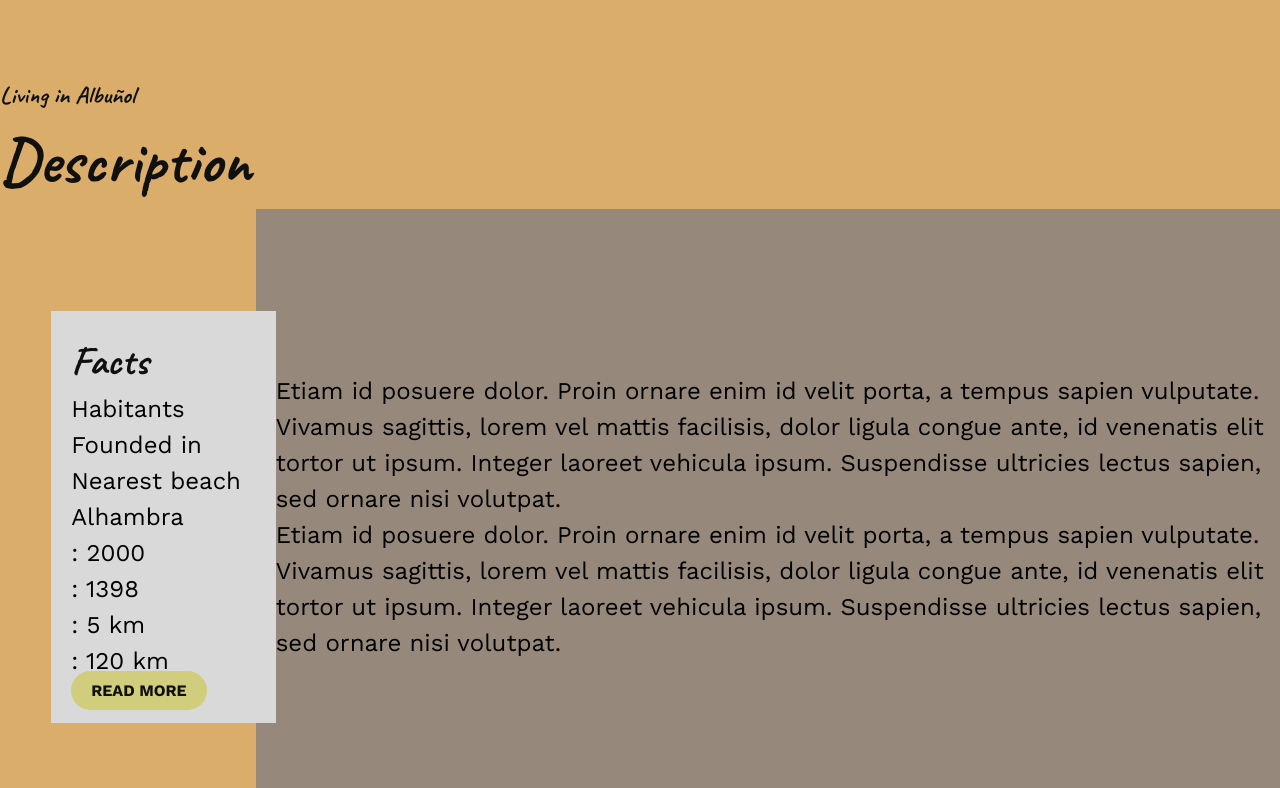
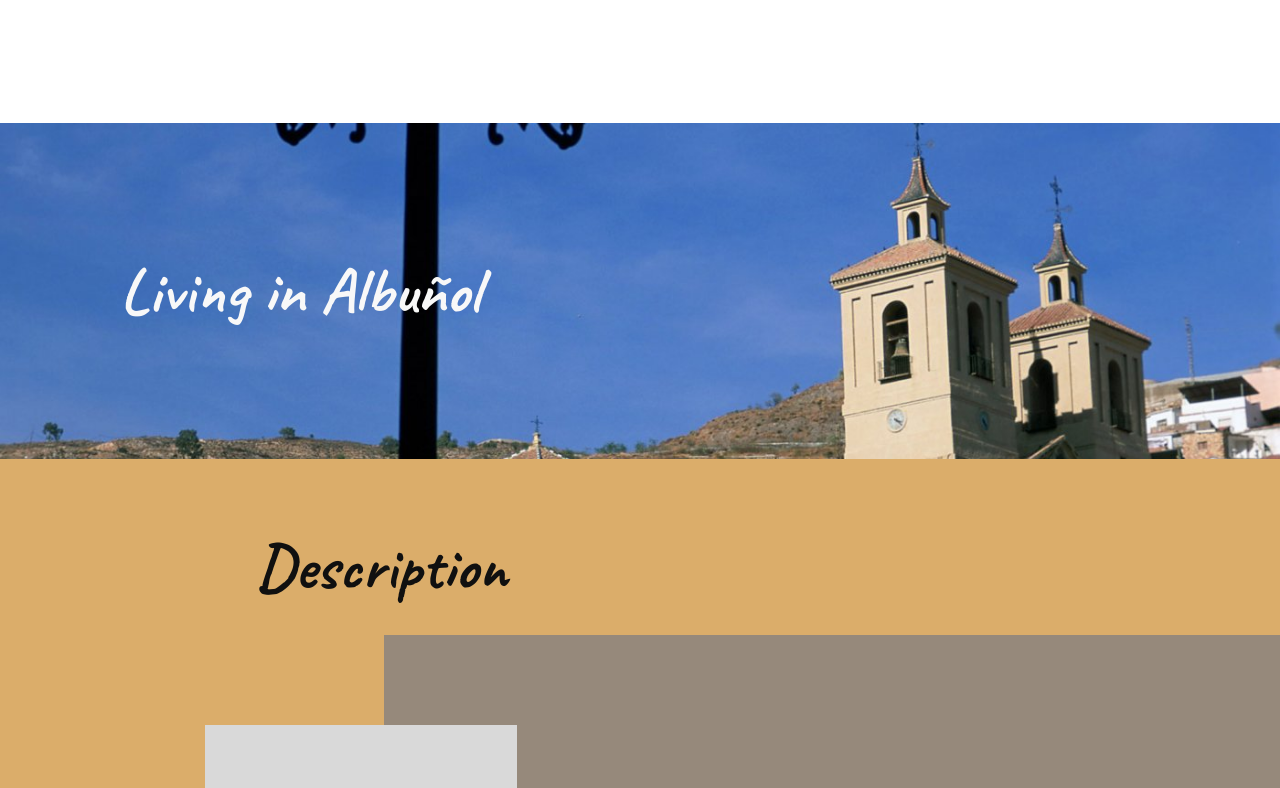
Before and after one commit to Jens180980/Albunol-html, a plain HTML site: page index.html in a window 1280 px wide. Shown: the part 2012-2800 px from the top of the page. Drawn offline with nearby package versions, Linux system fonts and the light colour scheme.

Commit message:
info sections done

```diff
--- a/index.html
+++ b/index.html
@@ -18,7 +18,7 @@
 
     <main>
       <section class="info-outer">
-        <h3 id="re__header-left">Real Estate Information</h3>
+        <h3 class="header-left">Real Estate Information</h3>
         <div class="info-inner">
           <div class="info__facts-outer">
             <h4>Facts</h4>
@@ -71,11 +71,11 @@
         </div>
       </section>
 
-      <section class="info-outer">
+      <section class="living-outer">
         <div class="banner">
           <h2>Living in Albuñol</h2>
         </div>
-        <h3>Description</h3>
+        <h3 class="header-left">Description</h3>
         <div class="info-inner">
           <div class="info__facts-outer">
             <h4>Facts</h4>
@@ -129,10 +129,10 @@
       </section>
 
       <section class="info-outer">
-        <h3>Links of interest</h3>
+        <h3 class="header-left">Links of interest</h3>
         <div class="info-inner">
           <img src="" alt="" class="www" />
-          <div class="info__facts-outer">
+          <div class="info__facts-outer links">
             <a href="#">www.somewhereinteresting.com</a>
             <a href="#">www.havefuninvalencia.es</a>
             <a href="#">www.alahambra.es</a>
--- a/style.css
+++ b/style.css
@@ -155,17 +155,17 @@ header h2 {
 
 .info-outer {
   background-color: var(--prim-color);
-  padding: 80px 0;
+  padding: 60px 0 160px 0;
 }
 
-#re__header-left {
+.header-left {
   margin-left: 20%;
   margin-bottom: 20px;
 }
 
 .info-inner {
   margin-left: auto;
-  width: 80%;
+  width: 70%;
   background-color: var(--bg-dark);
   display: flex;
   justify-content: space-between;
@@ -174,7 +174,56 @@ header h2 {
 
 .info__facts-outer {
   background-color: var(--bg-light);
-  padding: 20px;
+  padding: 60px;
   margin: 10% 0 10% -20%;
   width: 50vw;
 }
+
+.info__facts-inner {
+  display: flex;
+  gap: 20px;
+  margin: 20px 0 40px 0;
+}
+
+.info__facts-outer button {
+  font-size: 28px;
+}
+
+.info__content-outer {
+  margin: 0 60px;
+}
+
+.info__content-outer h4 {
+  margin-bottom: 40px;
+}
+
+/*
+    Living in Albunol
+*/
+
+.living-outer {
+  background-color: var(--prim-color);
+  margin: 0 0 120px 0;
+}
+
+.living-outer h3 {
+  margin-top: 60px;
+}
+
+.banner {
+  background-image: url("./Images/Albunol.jpg");
+  background-repeat: no-repeat;
+  background-size: cover;
+}
+
+.banner h2 {
+  padding: 120px;
+  font-size: 64px;
+  color: var(--txt-light);
+}
+
+.links {
+  display: flex;
+  flex-direction: column;
+  gap: 20px;
+}
```
Also changed, not shown: Images/Albunol.jpg (renamed from Images/th_8e735c5fb9f20d17096a998987c257d7_albunol2.jpg).
